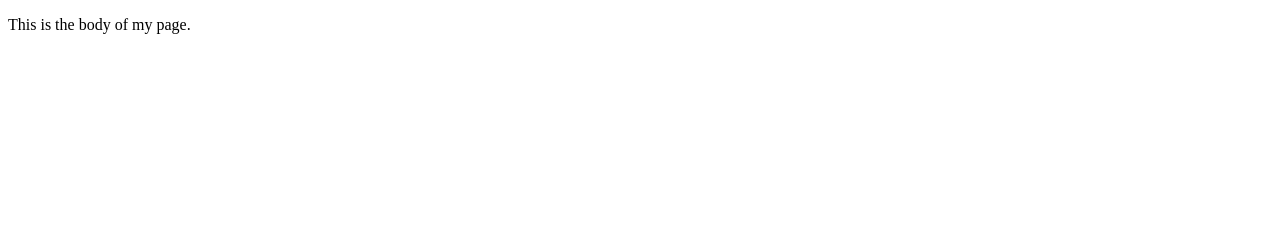
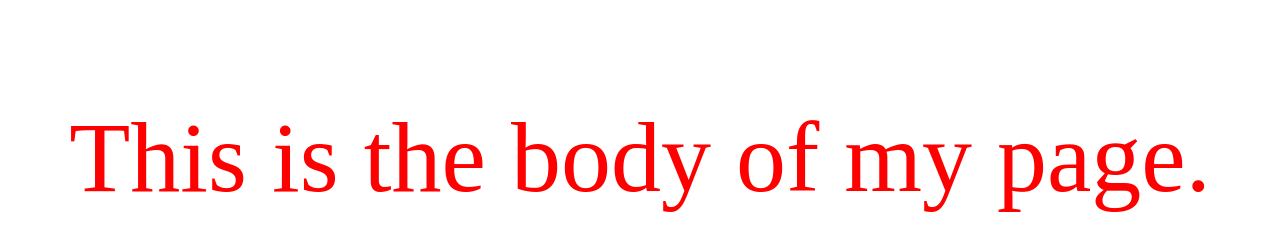
Before and after one commit to codylee02/github-self, a plain HTML site: page index.html in a window 1280 px wide. Drawn offline with Linux system fonts and the light colour scheme.

Commit message:
linked to .css sheet

```diff
--- a/index.html
+++ b/index.html
@@ -3,6 +3,7 @@
     <head>
         <meta charset="utf-8">
         <title>This is the title of my page</title>
+        <link rel="stylesheet" type="text/css" href="./main.css">
     </head>
     <body>
         <p>This is the body of my page.</p>
```
